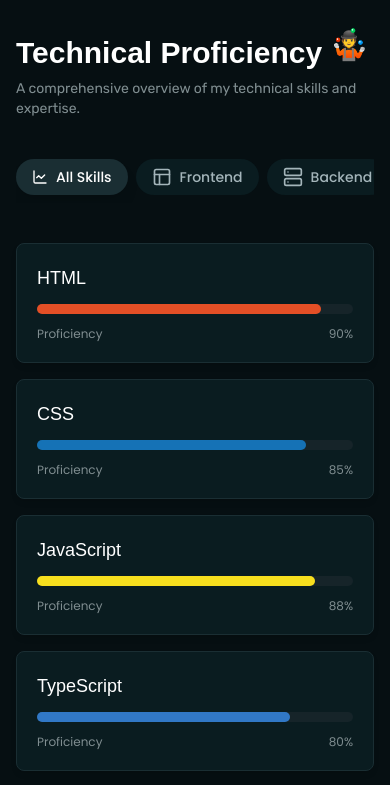
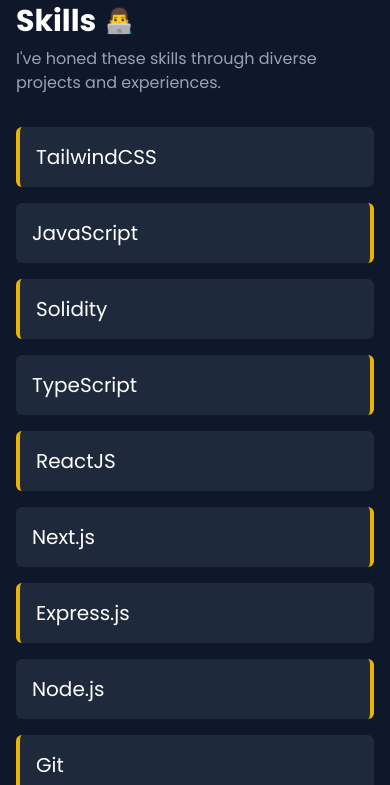
Before and after one commit to heyrapto/portfolio-, a React (Vite) app: page / in a window 390 px wide. Shown: the part 5900-6685 px from the top of the page. Built offline with nearby package versions, Linux system fonts and the light colour scheme; a web font is replaced by a local one.

Commit message:
Update Skills.tsx

```diff
--- a/src/pages/Skills.tsx
+++ b/src/pages/Skills.tsx
@@ -1,309 +1,72 @@
-import { useState, useEffect } from "react";
-import { motion } from "framer-motion";
-import { Layout, Server, GitBranch, Cpu, Lightbulb, LineChart, MessageSquare } from "lucide-react";
-
-// Define types for skills and categories
-interface Skill {
-  name: string;
-  level: number;
-  color: string;
-}
-
-interface SkillCategory {
-  icon: React.ReactNode;
-  skills: Skill[];
-}
-
-type CategoryKey = "all" | "Frontend" | "Backend" | "Blockchain" | "Tools" | "Soft Skills" | "Other";
-
-// Define skills data with proper types
-const skillsData: Record<Exclude<CategoryKey, "all">, SkillCategory> = {
-  Frontend: {
-    icon: <Layout className="w-5 h-5" />,
-    skills: [
-      { name: "HTML", level: 90, color: "#E34F26" },
-      { name: "CSS", level: 85, color: "#1572B6" },
-      { name: "JavaScript", level: 88, color: "#F7DF1E" },
-      { name: "TypeScript", level: 80, color: "#3178C6" },
-      { name: "React", level: 85, color: "#61DAFB" },
-      { name: "TailwindCSS", level: 92, color: "#06B6D4" },
-      { name: "Animations", level: 75, color: "#FF4D4D" },
-      { name: "React Native", level: 70, color: "#61DAFB" },
-    ],
-  },
-  Backend: {
-    icon: <Server className="w-5 h-5" />,
-    skills: [
-      { name: "NodeJS", level: 82, color: "#339933" },
-      { name: "ExpressJS", level: 78, color: "#000000" },
-      { name: "RESTful APIs", level: 85, color: "#FF9900" },
-      { name: "Authentication", level: 80, color: "#7046C3" },
-    ],
-  },
-  Blockchain: {
-    icon: <Cpu className="w-5 h-5" />,
-    skills: [
-      { name: "Solidity", level: 75, color: "#363636" },
-      { name: "Web3.js", level: 70, color: "#F16822" },
-      { name: "Smart Contracts", level: 65, color: "#5A67D8" },
-    ],
-  },
-  Tools: {
-    icon: <GitBranch className="w-5 h-5" />,
-    skills: [
-      { name: "Git/Github", level: 88, color: "#F05032" },
-      { name: "VS Code", level: 90, color: "#007ACC" },
-      { name: "NPM", level: 85, color: "#CB3837" },
-      { name: "Webpack", level: 65, color: "#8DD6F9" },
-    ],
-  },
-  "Soft Skills": {
-    icon: <MessageSquare className="w-5 h-5" />,
-    skills: [
-      { name: "Communication", level: 95, color: "#38B2AC" },
-      { name: "Teamwork", level: 90, color: "#4C51BF" },
-      { name: "Problem Solving", level: 88, color: "#ED8936" },
-      { name: "Time Management", level: 85, color: "#9F7AEA" },
-    ],
-  },
-  Other: {
-    icon: <Lightbulb className="w-5 h-5" />,
-    skills: [
-      { name: "SEO", level: 78, color: "#48BB78" },
-      { name: "UI/UX Design", level: 75, color: "#F56565" },
-      { name: "Agile/Scrum", level: 80, color: "#667EEA" },
-      { name: "Performance Optimization", level: 82, color: "#F6AD55" },
-    ],
-  },
-};
+import React, { useState, useEffect } from 'react';
 
 const Skills = () => {
-  const [activeCategory, setActiveCategory] = useState<CategoryKey>("all");
-
-  // Get all skills across categories
-  const getAllSkills = (): Skill[] => {
-    const allSkills: Skill[] = [];
-    Object.values(skillsData).forEach((category: SkillCategory) => {
-      category.skills.forEach((skill: Skill) => {
-        allSkills.push(skill);
-      });
-    });
-    return allSkills;
-  };
-
-  // Filter skills based on active category
-  const getDisplayedSkills = (): Skill[] => {
-    if (activeCategory === "all") {
-      return getAllSkills();
-    }
-    return skillsData[activeCategory as Exclude<CategoryKey, "all">].skills;
-  };
-
-  // Animation variants for Framer Motion
-  const containerVariants = {
-    hidden: { opacity: 0 },
-    visible: {
-      opacity: 1,
-      transition: {
-        staggerChildren: 0.05,
-      },
-    },
-  };
-
-  const itemVariants = {
-    hidden: { y: 20, opacity: 0 },
-    visible: {
-      y: 0,
-      opacity: 1,
-      transition: {
-        duration: 0.4,
-      },
-    },
-  };
-
-  // Categories for filter buttons
-  const categories: { id: CategoryKey; name: string; icon: React.ReactNode }[] = [
-    { id: "all", name: "All Skills", icon: <LineChart className="w-4 h-4" /> },
-    ...Object.entries(skillsData).map(([key, value]) => ({
-      id: key as Exclude<CategoryKey, "all">,
-      name: key,
-      icon: value.icon,
-    })),
+  const skills = [
+    "TailwindCSS",
+    "JavaScript",
+    "Solidity",
+    "TypeScript",
+    "ReactJS",
+    "Next.js",
+"Express.js",
+"Node.js",
+    "Git",
+    "GitHub"
   ];
 
+  const [isVisible, setIsVisible] = useState(false);
+
+  useEffect(() => {
+    // Trigger animation after component mounts
+    setIsVisible(true);
+  }, []);
+
   return (
-    <section className="py-16 bg-[#060f12]">
-      <div className="max-w-4xl mx-auto px-4">
-        <motion.div
-          initial={{ opacity: 0, y: -10 }}
-          animate={{ opacity: 1, y: 0 }}
-          transition={{ duration: 0.5 }}
-          className="mb-10"
-        >
-          <h2 className="text-3xl font-bold font-clash flex items-center">
-            Technical Proficiency
-            <span className="inline-block ml-2 animate-bounce">🤹</span>
+    <div className="bg-navy-900 py-8 px-4">
+      <div className="max-w-3xl mx-auto">
+        <div className="mb-8">
+          <h2 className="text-3xl font-bold text-white flex items-center">
+            Skills<span className="text-2xl ml-2">👨‍💻</span>
           </h2>
-          <p className="text-sm text-[#808e91] font-rubik mt-2 mb-8">
-            A comprehensive overview of my technical skills and expertise.
+          <p className="text-gray-400 mt-2">
+            I've honed these skills through diverse projects and experiences.
           </p>
-        </motion.div>
-
-        {/* Category Filter */}
-        <div className="mb-10 overflow-x-auto">
-          <motion.div
-            className="flex space-x-2 min-w-max pb-2"
-            initial={{ opacity: 0, y: 10 }}
-            animate={{ opacity: 1, y: 0 }}
-            transition={{ duration: 0.4, delay: 0.2 }}
-          >
-            {categories.map((category) => (
-              <button
-                key={category.id}
-                onClick={() => setActiveCategory(category.id)}
-                className={`flex items-center px-4 py-2 rounded-full text-sm font-medium transition-all duration-300 ${
-                  activeCategory === category.id
-                    ? "bg-[#1a2e33] text-white shadow-lg"
-                    : "bg-[#0a1c20] text-[#a4b5ba] hover:bg-[#162429]"
-                }`}
-              >
-                <span className="mr-2">{category.icon}</span>
-                {category.name}
-              </button>
-            ))}
-          </motion.div>
         </div>
 
-        {/* Skills Grid */}
-        <motion.div
-          className="grid gap-4 sm:grid-cols-2 lg:grid-cols-3"
-          variants={containerVariants}
-          initial="hidden"
-          animate="visible"
-          key={activeCategory} // Re-run animation when category changes
-        >
-          {getDisplayedSkills().map((skill: Skill, index: number) => (
-            <motion.div
-              key={`${skill.name}-${index}`}
-              variants={itemVariants}
-              whileHover={{ y: -5, transition: { duration: 0.2 } }}
-              className="bg-[#0a1c20] rounded-lg p-5 border border-[#1a2e33] shadow-md hover:shadow-lg transition-all duration-300"
-            >
-              <p className="text-lg font-medium mb-3 font-clash">{skill.name}</p>
-
-              <div className="w-full bg-[#162429] rounded-full h-2.5 mb-3">
-                <motion.div
-                  className="h-2.5 rounded-full"
-                  style={{ backgroundColor: skill.color }}
-                  initial={{ width: 0 }}
-                  animate={{ width: `${skill.level}%` }}
-                  transition={{ duration: 1, delay: 0.2, ease: "easeOut" }}
-                />
-              </div>
-
-              <div className="flex justify-between text-xs text-[#808e91]">
-                <span>Proficiency</span>
-                <span>{skill.level}%</span>
-              </div>
-            </motion.div>
-          ))}
-        </motion.div>
-
-        {/* Skill Cloud - 3D Tags */}
-        <motion.div
-          initial={{ opacity: 0 }}
-          animate={{ opacity: 1 }}
-          transition={{ delay: 0.8, duration: 0.5 }}
-          className="mt-16 relative"
-        >
-          <h3 className="text-xl font-bold font-clash mb-6 text-center">
-            Skills Cloud
-          </h3>
-          <SkillCloud skills={getAllSkills()} />
-        </motion.div>
-      </div>
-    </section>
-  );
-};
-
-// Props interface for SkillCloud
-interface SkillCloudProps {
-  skills: Skill[];
-}
-
-// 3D Skills Cloud Component
-const SkillCloud: React.FC<SkillCloudProps> = ({ skills }) => {
-  const [rotationX, setRotationX] = useState(0);
-  const [rotationY, setRotationY] = useState(0);
-  const [isAnimating, setIsAnimating] = useState(true);
-
-  useEffect(() => {
-    if (!isAnimating) return;
-    const interval = setInterval(() => {
-      setRotationX((prev) => (prev + 0.3) % 360);
-      setRotationY((prev) => (prev + 0.5) % 360);
-    }, 50);
-    return () => clearInterval(interval);
-  }, [isAnimating]);
-
-  const handleMouseEnter = () => setIsAnimating(false);
-  const handleMouseLeave = () => setIsAnimating(true);
-
-  const handleMouseMove = (e: React.MouseEvent<HTMLDivElement, MouseEvent>) => {
-    if (isAnimating) return;
-    const rect = e.currentTarget.getBoundingClientRect();
-    const centerX = rect.left + rect.width / 2;
-    const centerY = rect.top + rect.height / 2;
-    const angleX = ((e.clientY - centerY) / (rect.height / 2)) * 15;
-    const angleY = ((e.clientX - centerX) / (rect.width / 2)) * 15;
-    setRotationX(angleX);
-    setRotationY(angleY);
-  };
+        <div className="space-y-4">
+          {skills.map((skill, index) => {
+            const isEven = index % 2 === 0;
 
             return (
               <div
-      className="h-64 relative perspective-skill-cloud"
-      onMouseEnter={handleMouseEnter}
-      onMouseLeave={handleMouseLeave}
-      onMouseMove={handleMouseMove}
-    >
-      <div
-        className="w-full h-full relative transform-skill-cloud"
+                key={index}
+                className={`relative transition-all duration-700 transform ${isVisible ? 'translate-x-0 opacity-100' : (isEven ? '-translate-x-full' : 'translate-x-full') + ' opacity-0'}`}
                 style={{
-          transform: `rotateX(${rotationX}deg) rotateY(${rotationY}deg)`,
-          transformStyle: "preserve-3d",
-          transition: isAnimating ? "none" : "transform 0.1s ease-out",
+                  transitionDelay: `${index * 150}ms`
                 }}
               >
-        {skills.map((skill: Skill, index: number) => {
-          const phi = Math.acos(-1 + (2 * index) / skills.length);
-          const theta = Math.sqrt(skills.length * Math.PI) * phi;
-          const x = 100 * Math.cos(theta) * Math.sin(phi);
-          const y = 100 * Math.sin(theta) * Math.sin(phi);
-          const z = 100 * Math.cos(phi);
-          const opacity = (z + 100) / 200;
-          const scale = (z + 120) / 220;
-          return (
-            <div
-              key={`${skill.name}-${index}-cloud`}
-              className="absolute left-1/2 top-1/2 transform -translate-x-1/2 -translate-y-1/2 px-3 py-1 rounded-full text-xs whitespace-nowrap"
-              style={{
-                transform: `translateX(${x}px) translateY(${y}px) translateZ(${z}px) scale(${scale})`,
-                backgroundColor: `${skill.color}22`,
-                color: skill.color,
-                border: `1px solid ${skill.color}`,
-                opacity,
-                textShadow: "0px 0px 3px rgba(0,0,0,0.5)",
-                boxShadow: `0 0 8px ${skill.color}44`,
-              }}
-            >
-              {skill.name}
+                <div className={`bg-navy-800 text-white p-4 rounded-md ${isEven ? 'border-l-4' : 'border-r-4'} border-yellow-500`}>
+                  <span className="text-xl">{skill}</span>
+                </div>
               </div>
             );
           })}
         </div>
       </div>
+    </div>
   );
 };
 
+// Custom utility classes to match the navy blue background
+const style = document.createElement('style');
+style.textContent = `
+  .bg-navy-900 {
+    background-color: #0f172a;
+  }
+  .bg-navy-800 {
+    background-color: #1e293b;
+  }
+`;
+document.head.appendChild(style);
+
 export default Skills;
```
Lines whose indentation alone changed are shown as unchanged.
